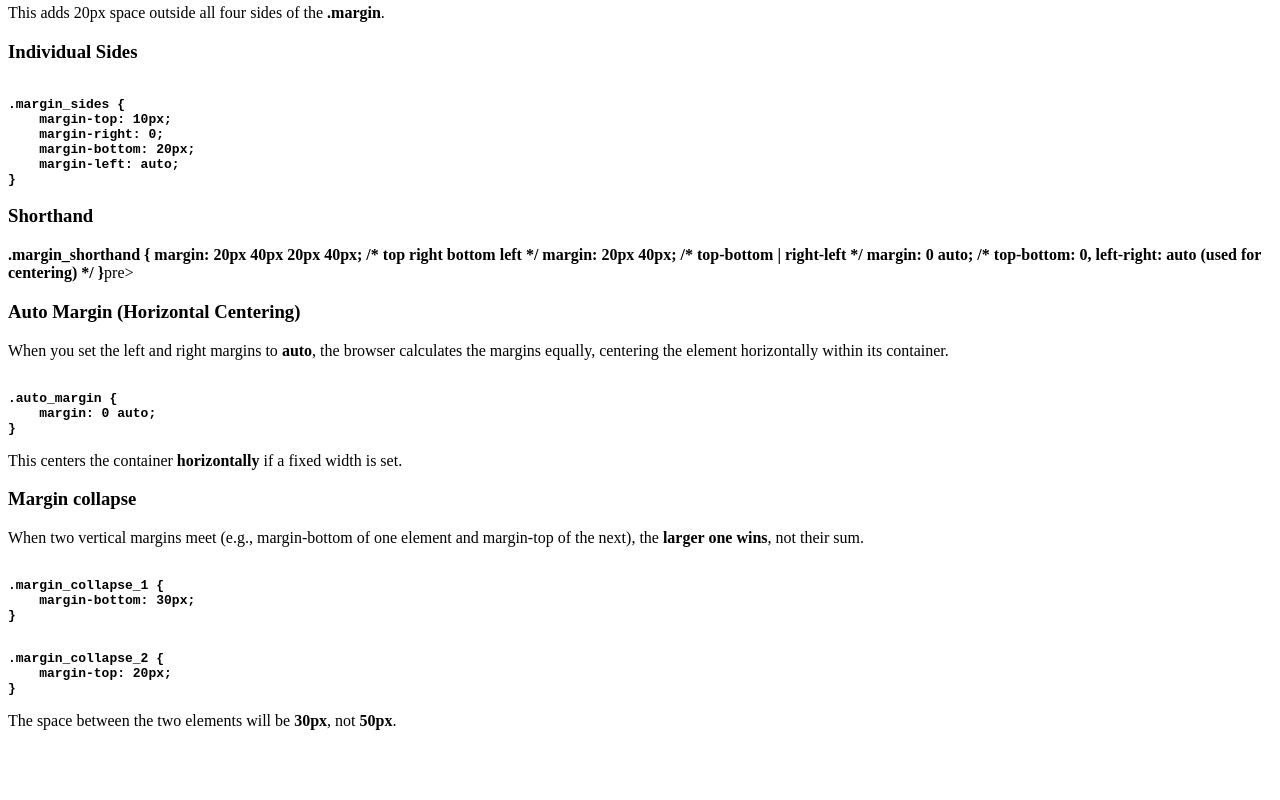
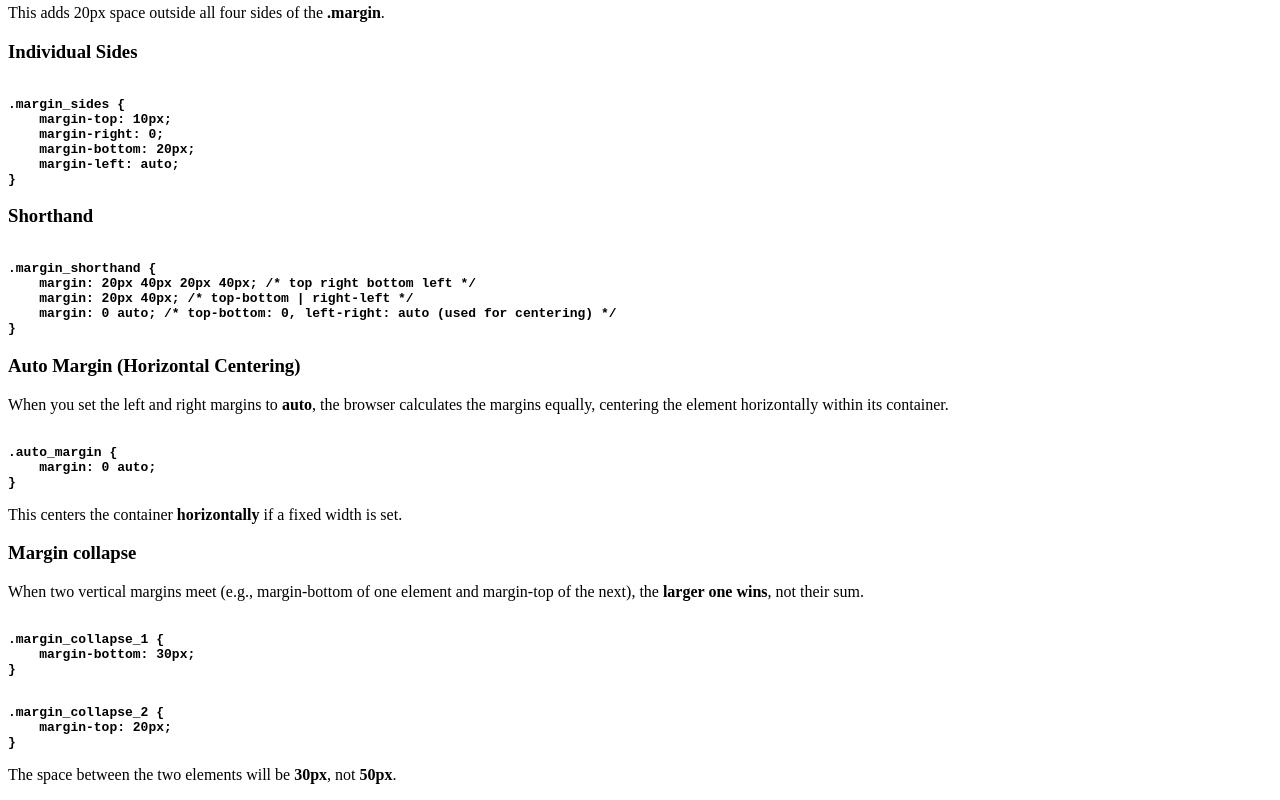
Before and after one commit to tirth-1110/web_development_journey_tirth-1110, a website: page section-05-introduction-to-css/33_margin_and_padding/margin_and_padding.html in a window 1280 px wide. Shown: the part 940-1740 px from the top of the page. Before the commit the page ends 1686 px from the top, so only its background shows below. Drawn offline with Linux system fonts and the light colour scheme.

Commit message:
Updated 33_margin_and_padding

```diff
--- a/section-05-introduction-to-css/33_margin_and_padding/margin_and_padding.html
+++ b/section-05-introduction-to-css/33_margin_and_padding/margin_and_padding.html
@@ -68,12 +68,12 @@
     margin-left: auto;
 }</b></pre>
     <h3>Shorthand</h3>
-    <body class="margin_shorthand"><b>
+    <pre class="margin_shorthand"><b>
 .margin_shorthand {
     margin: 20px 40px 20px 40px; /* top right bottom left */
     margin: 20px 40px; /* top-bottom | right-left */
     margin: 0 auto; /* top-bottom: 0, left-right: auto (used for centering) */
-}</b></body>pre>
+}</b></pre>
     <h3>Auto Margin (Horizontal Centering)</h3>
     <p>When you set the left and right margins to <strong><b>auto</b></strong>, the browser calculates the margins equally, centering the element horizontally within its container.</p>
     <pre class="auto_margin"><b>
```
